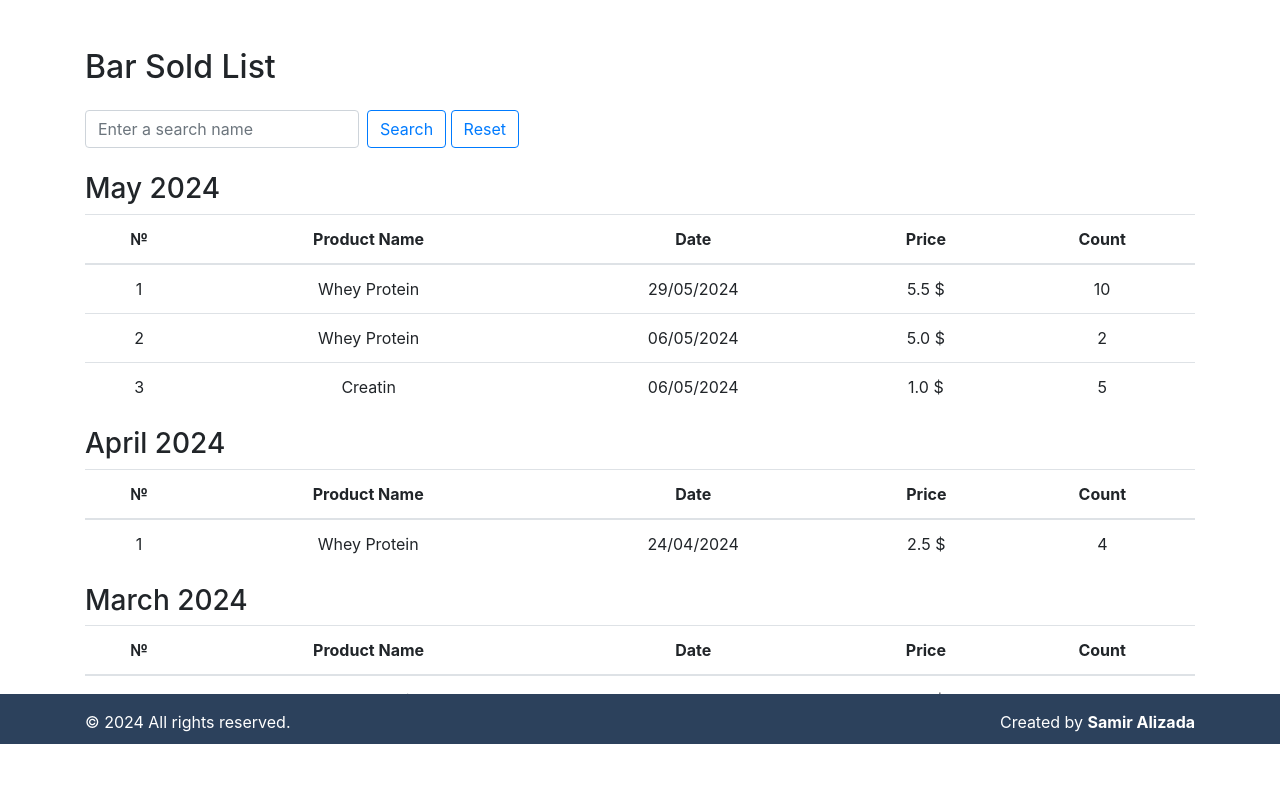
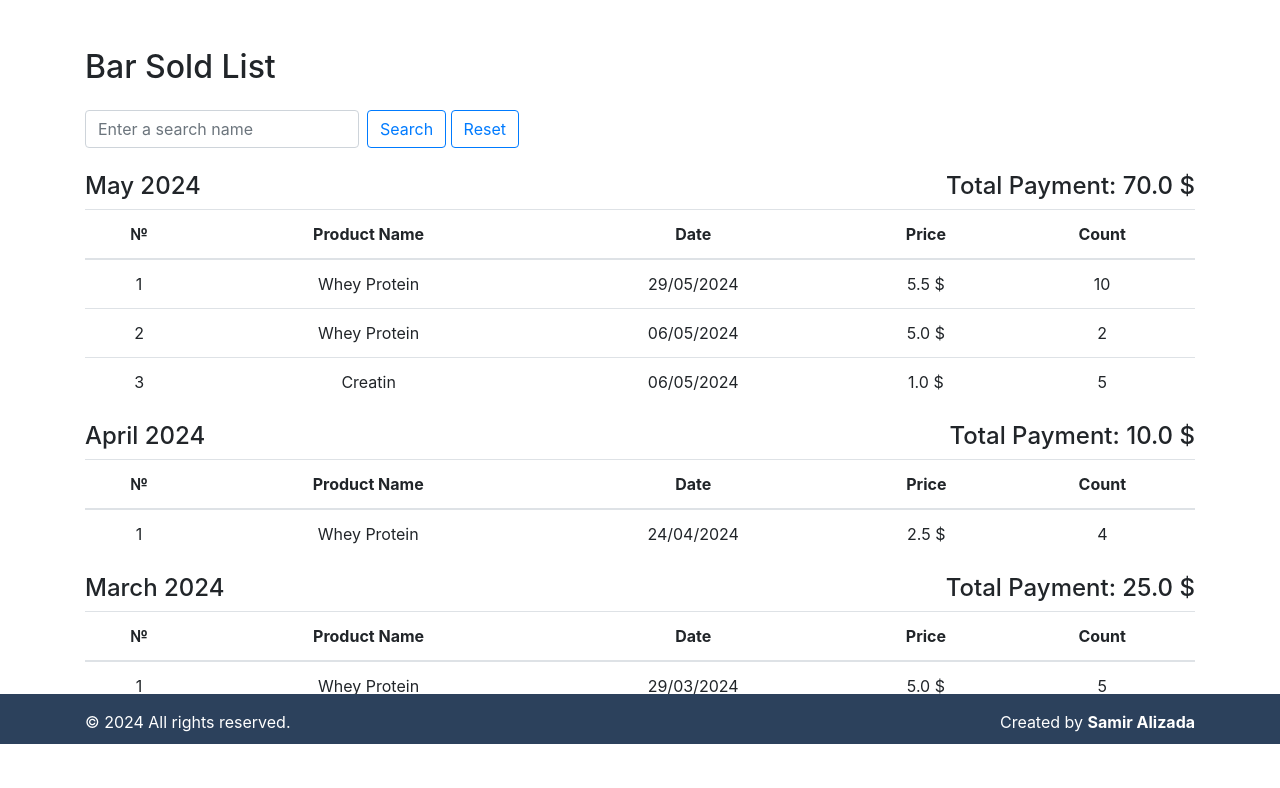
Before and after one commit to SamirAlizada/Fitness, a Django app: page /bar-sold-list/ in a window 1280 px wide. Shown: the part 56-844 px from the top of the page. After the commit the page ends 800 px from the top, so only its background shows below. Run offline with Django 4.2, Linux system fonts and the light colour scheme; data comes from the database, SQL or seed files in the repository; both versions use the stored data as it was after the commit; some libraries are stand-ins or nearby versions.

Commit message:
total payment added in bar_sold list

```diff
--- a/fitness/views.py
+++ b/fitness/views.py
@@ -147,11 +147,12 @@ def bar_list(request):
     return render(request, 'bar_list.html', {'bars': bars})
 
 def bar_sold_list(request):
-    # Divides bar_solds into months based on ``date''
     today = date.today()
 
+    # Retrieve the search query
     query = request.GET.get('q')
 
+    # Get all bar_solds or filter based on the search query
     bar_solds = BarSold.objects.all()
 
     if query:
@@ -163,13 +164,23 @@ def bar_sold_list(request):
         # Extract month and year from `date`
         month_key = bar_sold.date.strftime('%Y-%m')
         month_display = bar_sold.date.strftime('%B %Y')
+
+        # Calculate the sale amount for the bar_sold
+        sale_amount = bar_sold.count * bar_sold.price
+
         # Group bar_solds by year-month key
         if month_key not in grouped_bar_solds_dict:
             grouped_bar_solds_dict[month_key] = {
                 'display': month_display,
-                'bar_solds': []
+                'bar_solds': [],
+                'total_sales': 0  # Initialize total monthly sales
             }
+
+        # Add the bar_sold to the corresponding month's group
         grouped_bar_solds_dict[month_key]['bar_solds'].append(bar_sold)
+
+        # Add the bar_sold's sale amount to the total sales for the month
+        grouped_bar_solds_dict[month_key]['total_sales'] += sale_amount
 
     # Convert the dictionary to a list of tuples for sorting
     sorted_grouped_bar_solds_list = sorted(
@@ -178,14 +189,20 @@ def bar_sold_list(request):
         reverse=True
     )
 
-    # Create a dictionary with the sorted list
-    sorted_grouped_bar_solds_list = {
-        item[1]['display']: item[1]['bar_solds']
+    # Convert the sorted list back to a dictionary
+    sorted_grouped_bar_solds_dict = {
+        item[1]['display']: {
+            'bar_solds': item[1]['bar_solds'],
+            'total_sales': item[1]['total_sales']
+        }
         for item in sorted_grouped_bar_solds_list
     }
 
-    # Pass the `grouped_bar_solds` data to the `bar_sold_list.html` template
-    return render(request, 'bar_sold_list.html', {'grouped_bar_solds': sorted_grouped_bar_solds_list, 'today': today})
+    # Pass the `grouped_bar_solds` data to the `bar_sold_panel.html` template
+    return render(request, 'bar_sold_list.html', {
+        'grouped_bar_solds': sorted_grouped_bar_solds_dict,
+        'today': today,
+    })
 # ----------------------------------------------------------------
 
 # Update
--- a/templates/bar_sold_list.html
+++ b/templates/bar_sold_list.html
@@ -14,8 +14,19 @@
             </a>
         </div>
     </form>
-    {% for month, bar_solds in grouped_bar_solds.items %}
-    <h3>{{ month }}</h3>
+    {% for month, data in grouped_bar_solds.items %}
+    <div class="row">
+        <div class="col-md-6 text-left">
+            <h4>
+                {{ month }}
+            </h4>
+        </div>
+        <div class="col-md-6 text-right">
+            <h4>
+                Total Payment: {{ data.total_sales }} $
+            </h4>
+        </div>
+    </div>
     <table class="table text-center">
         <thead>
             <tr>
@@ -27,7 +38,7 @@
             </tr>
         </thead>
         <tbody>
-            {% for bar_sold in bar_solds %}
+            {% for bar_sold in data.bar_solds %}
             <tr>
                 <td>{{ forloop.counter }}</td>
                 <td>{{ bar_sold.product_name }}</td>
```
Also changed, not shown: db.sqlite3.
